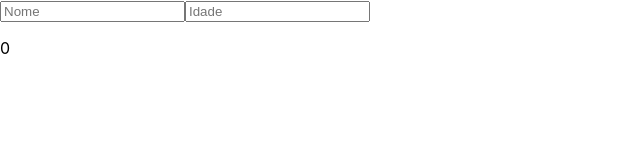
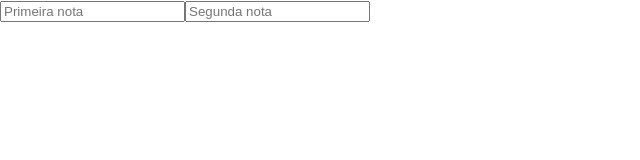
Before and after one commit to 3236Falcao/react-hooks, a React (Create React App) app: page / in a window 1280 px wide. Shown: the top 160 px of the page, without its empty margins (0-640 px from the left). Built offline with nearby package versions, Linux system fonts and the light colour scheme.

Commit message:
Exemplo03 testado com sucesso. media de notas.

```diff
--- /dev/null
+++ b/src/hooks/Exemplo03_useState.js
@@ -0,0 +1,22 @@
+import React, { useState } from "react";
+
+function Exemplo03_useSate(){
+    const [nota1, setNota1] = useState(0);
+    const [nota2, setNota2] = useState(0);
+
+    //Calculo da média
+    let media = ( nota1 + nota2 ) / 2;
+
+    let situacao = media >= 7 ? 'Aprovado(a)' : 'Reprovado(a)';
+
+    return(
+        <div>
+            <input type='number' placeholder='Primeira nota' onChange={e => setNota1(parseFloat(e.target.value))} />
+            <input type='number' placeholder='Segunda nota' onChange={e => setNota2(parseFloat(e.target.value))} />
+
+            {nota1 && nota2 ? <h1>{situacao} com média {media}</h1> : ''}
+        </div>
+    );
+}
+
+export default  Exemplo03_useSate;
--- a/src/index.js
+++ b/src/index.js
@@ -4,11 +4,12 @@ import './index.css';
 import App from './App';
 import Exemplo01 from './hooks/Exemplo01_useState';
 import Exemplo02 from './hooks/Exemplo02_useState';
+import Exemplo03 from './hooks/Exemplo03_useState';
 import reportWebVitals from './reportWebVitals';
 
 ReactDOM.render(
   <React.StrictMode>
-    <Exemplo02 />
+    <Exemplo03 />
   </React.StrictMode>,
   document.getElementById('root')
 );
```
